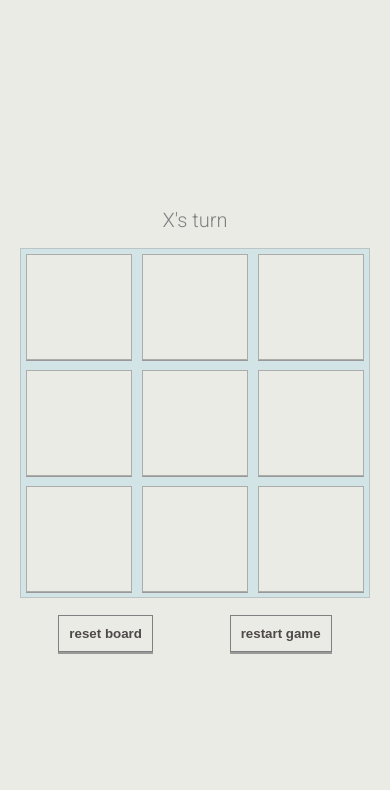
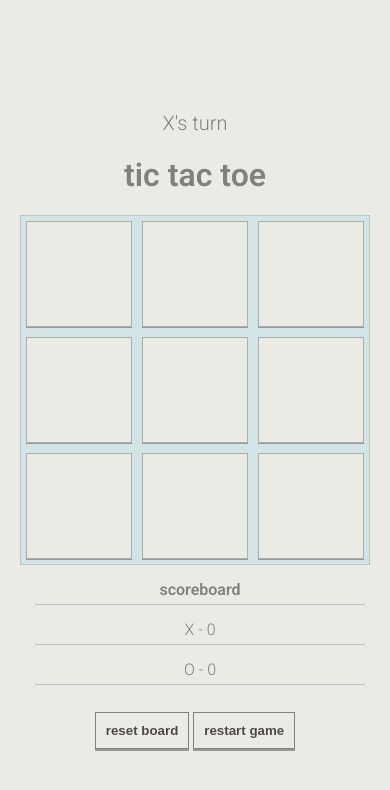
Before and after one commit to kojokwakye/tic-tac-toe, a plain HTML site: page index.html in a window 390 px wide. Drawn offline with Linux system fonts and the light colour scheme.

Commit message:
final commit

```diff
--- a/index.html
+++ b/index.html
@@ -15,20 +15,21 @@
     <title>tic tac toe</title>
   </head>
   <body>
-    <h1>tic tac toe</h1>
+    <div class="turn"></div>
     <div class="main">
-      <div class="turn"></div>
+      <h1>tic tac toe</h1>
       <div id="container"></div>
-      <div class="buttons">
-        <button id="resetButton">reset board</button>
-        <button id="reloadPage">restart game</button>
+      <div class="scoreboard">
+        <p class="head">scoreboard</p>
+        <p class="playeronescore">X - 0</p>
+        <p class="playertwoscore">O - 0</p>
       </div>
     </div>
-    <div class="scoreboard">
-      <p class="head">scoreboard</p>
-      <p class="playeronescore">X - 0</p>
-      <p class="playertwoscore">O - 0</p>
+    <div class="buttons">
+      <button id="resetButton">reset board</button>
+      <button id="reloadPage">restart game</button>
     </div>
+
     <script src="js.js"></script>
   </body>
 </html>
--- a/style.css
+++ b/style.css
@@ -1,6 +1,7 @@
 * {
   padding: 0;
   box-sizing: border-box;
+  /*! outline: 1px solid red; */
 }
 
 body {
@@ -8,16 +9,16 @@ body {
   font-family: "Space Mono", monospace;
   font-size: 1em;
   display: flex;
+  flex-direction: column;
+  justify-content: center;
+  align-items: center;
   height: 100vh;
   font-family: "Roboto", sans-serif;
   font-optical-sizing: auto;
   font-weight: 300;
   font-style: normal;
   font-variation-settings: "wdth" 100;
-  justify-content: center;
-  align-items: center;
   color: grey;
-  flex-direction: row;
 }
 
 h1 {
@@ -64,22 +65,25 @@ h1 {
 }
 
 .cell:active {
-  /* background-color: #3e8e41; */
   box-shadow: 0 1px #666;
   transform: translateY(2px);
 }
 .main {
-  text-align: center;
+  /* text-align: center; */
+  display: flex;
+
+  align-items: center;
 }
 .turn {
   font-size: 20px;
   margin-bottom: 16px;
+
 }
 
 .buttons {
   margin-top: 17px;
-  display: flex;
-  justify-content: space-around;
+  /* display: flex;
+  justify-content: space-around; */
 }
 
 #resetButton,
@@ -105,24 +109,23 @@ h1 {
   transform: translateY(2px);
 }
 
-/* .buttons {
-  display: flex;
-  justify-content: space-around;
-} */
-
 @media screen and (max-width: 480px) {
   body {
+    /* text-align: center; */
+  }
+
+  .main {
+    display: block;
     text-align: center;
   }
 
+  .turn {
+    margin-bottom: 0;
+  }
+
   h1 {
-    display: none;
     writing-mode: initial !important;
     text-orientation: initial !important;
-  }
-
-  .scoreboard {
-    display: none;
   }
 
   #container {
```
